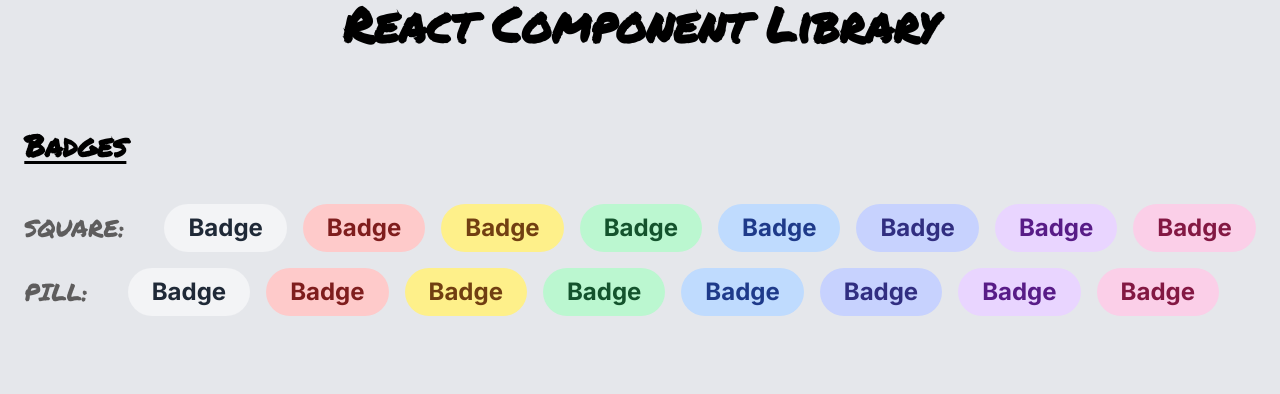
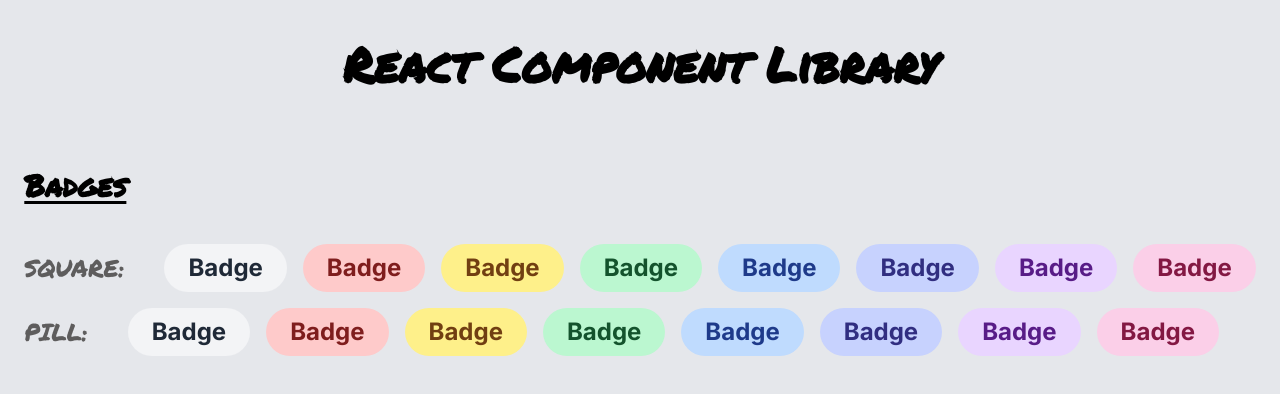
Before and after one commit to XenoMee/react-component-library, a React (Vite) app: page / in a window 1280 px wide. Shown: the top 394 px of the page. Built offline with nearby package versions, Linux system fonts and the light colour scheme.

Commit message:
add container class to main element

```diff
--- a/src/App.tsx
+++ b/src/App.tsx
@@ -3,7 +3,7 @@ import BadgesBlock from './Components/BadgesBlock';
 
 const App = () => {
   return (
-    <main className='grid gap-20 justify-center'>
+    <main className='container grid gap-20 justify-center'>
       <h1 className='h1'>React Component Library</h1>
       <div className='components'>
         <BadgesBlock />
```
